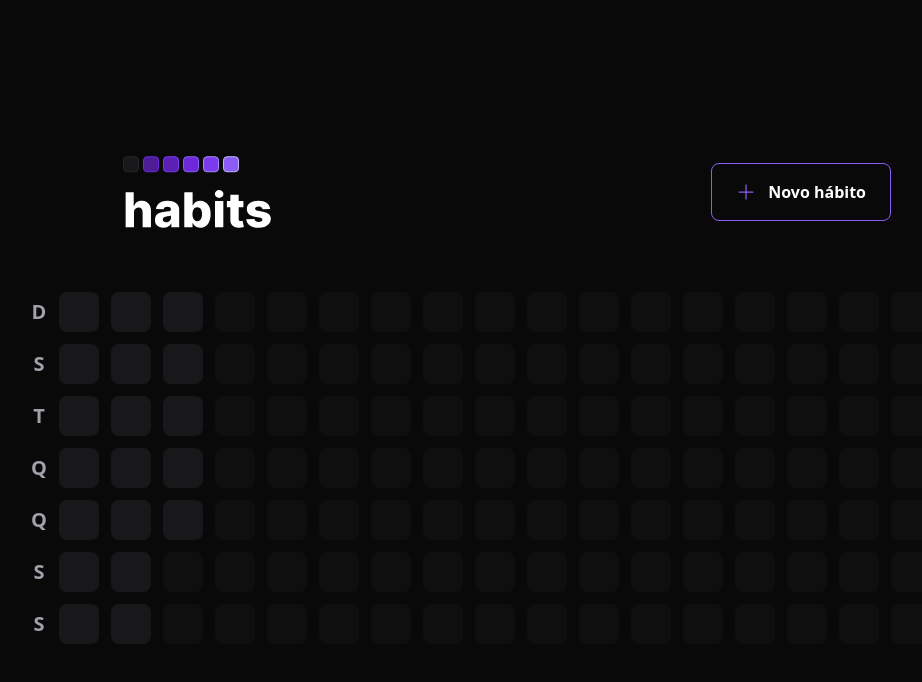
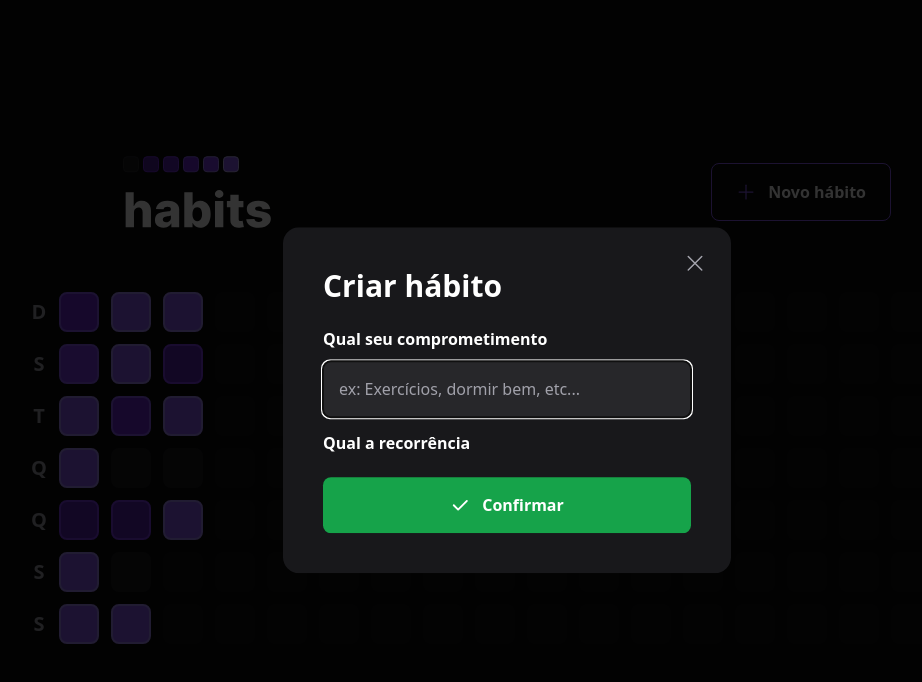
Before and after one commit to flaviosenne/nlw-setup, a React (Vite) app in the folder frontend/: page / in a window 1280 px wide. Both pictures are taken after a click on the button "Novo hábito". Shown: the top 682 px of the page, without its empty margins (133-1055 px from the left). Built offline with nearby package versions, Linux system fonts and the light colour scheme.

Commit message:
criar componente de modal da criação de habito utilizar biblioteca do radix para acessibilidade criar componente de barra de progresso estilizar de forma dinamica cada quadradinho dependendo do progresso

```diff
--- a/frontend/package.json
+++ b/frontend/package.json
@@ -9,6 +9,9 @@
     "preview": "vite preview"
   },
   "dependencies": {
+    "@radix-ui/react-dialog": "^1.0.2",
+    "@radix-ui/react-popover": "^1.0.3",
+    "clsx": "^1.2.1",
     "dayjs": "^1.11.7",
     "phosphor-react": "^1.4.1",
     "react": "^18.2.0",
--- a/frontend/src/components/HabitDay.tsx
+++ b/frontend/src/components/HabitDay.tsx
@@ -1,9 +1,40 @@
+import * as Popover from '@radix-ui/react-popover'
+import { ProgressBar } from './ProgressBar'
+import clsx from 'clsx'
+
 interface HabitProps {
     completed: number
+    amount: number
 }
 
-export function HabitDay() {
+export function HabitDay(props: HabitProps) {
+
+    const completedPercentage = Math.round((props.completed / props.amount) * 100)
+
     return (
-        <div className="w-10 h-10 bg-zinc-900 border-2 border-zinc-900 rounded-lg "></div>
+        <Popover.Root>
+            <Popover.Trigger className={clsx('w-10 h-10 border-2 rounded-lg ', {
+                'bg-zinc-900  border-zinc-900': completedPercentage === 0,
+                'bg-violet-900 border-violet-700': completedPercentage > 0 && completedPercentage < 20,
+                'bg-violet-800 border-violet-600': completedPercentage >= 20 && completedPercentage < 40,
+                'bg-violet-700 border-violet-500': completedPercentage >= 40 && completedPercentage < 60,
+                'bg-violet-600 border-violet-500': completedPercentage >= 60 && completedPercentage < 80,
+                'bg-violet-500 border-violet-400': completedPercentage >= 80,
+            })}
+            />
+
+            <Popover.Portal>
+
+                <Popover.Content className='min-w-[320px] p-6 rounded-2xl bg-zinc-900 flex flex-col'>
+                    <span className='font-semibold text-zinc-400'>terça-feira</span>
+                    <span className='mt-1 font-extrabold leading-tight text-3xl'>17/01</span>
+
+                    <ProgressBar progress={completedPercentage} />
+                    <Popover.Arrow height={8} width={16} className='fill-zinc-900' />
+                </Popover.Content>
+
+            </Popover.Portal>
+
+        </Popover.Root>
     )
 }
--- a/frontend/src/components/Header.tsx
+++ b/frontend/src/components/Header.tsx
@@ -1,19 +1,47 @@
-import { Plus } from 'phosphor-react'
+import { Plus, X } from 'phosphor-react'
+import * as Dialog from '@radix-ui/react-dialog'
+import { useState } from 'react'
 
 import logoImage from '../assets/logo.svg'
+import { NewHabitForm } from './NewHabitForm'
 
-export function Header(){
+export function Header() {
+
+
+
   return (
     <div className='w-full max-w-3xl mx-auto flex items-center justify-between'>
       <img src={logoImage} alt='Habit' />
 
-          <button
+      <Dialog.Root>
+
+        <Dialog.Trigger
           className='border border-violet-500 font-semibold rounded-lg px-6 py-4 flex items-center gap-3 hover:border-violet-300'
           type='button'
         >
-            <Plus size={20} className='text-violet-500'/>
+          <Plus size={20} className='text-violet-500' />
           Novo hábito
-          </button>
+        </Dialog.Trigger>
+
+        <Dialog.Portal>
+          <Dialog.Overlay className='w-screen h-screen bg-black/80 fixed inset-0' />
+
+          <Dialog.Content className='absolute p-10 bg-zinc-900 rounded-2xl w-full max-w-md top-1/2 left-1/2 -translate-x-1/2 -translate-y-1/2'>
+
+            <Dialog.Close className='absolute right-6 top-6 text-zinc-400 hover:text-zinc-200'>
+              <X size={24} aria-label='Fechar' />
+            </Dialog.Close>
+
+            <Dialog.Title className='text-3xl leading-tight font-extrabold'>
+              Criar hábito
+            </Dialog.Title>
+
+            <NewHabitForm />
+
+          </Dialog.Content>
+        </Dialog.Portal>
+
+      </Dialog.Root>
 
     </div>
   )
--- /dev/null
+++ b/frontend/src/components/NewHabitForm.tsx
@@ -0,0 +1,17 @@
+import { Check } from "phosphor-react";
+
+export function NewHabitForm() {
+    return (
+        <form className="w-full flex flex-col mt-6">
+
+            <label className="font-semibold leading-tight" htmlFor="title">Qual seu comprometimento</label>
+            <input className="p-4 rounded-lg mt-3 bg-zinc-800 text-white placeholder:text-zinc-400" type="text" id="title" placeholder="ex: Exercícios, dormir bem, etc..." autoFocus />
+
+            <label  className="font-semibold leading-tight mt-4" htmlFor="">Qual a recorrência</label>
+            <button type="submit" className="mt-6 rounded-lg p-4 flex items-center justify-center gap-3 font-semibold bg-green-600 hover:bg-green-500">
+                <Check size={20} weight="bold"/>
+                Confirmar
+            </button>
+        </form>
+    )
+}
--- /dev/null
+++ b/frontend/src/components/ProgressBar.tsx
@@ -0,0 +1,21 @@
+interface Props {
+    progress: number
+}
+
+export function ProgressBar(props: Props) {
+    const progressStyles = {
+        width: `${props.progress}%`
+    }
+    return (
+        <div className='h-3 rounded-xl bg-zinc-700 w-full mt-4 '>
+            <div
+                role='progressbar'
+                aria-label='Progresso de hábitos completados nesse dia'
+                aria-valuenow={props.progress}
+                className='h-3 rounded-xl bg-violet-600'
+                style={progressStyles}
+                ></div>
+        </div>
+
+    )
+}
--- a/frontend/src/components/SummaryTable.tsx
+++ b/frontend/src/components/SummaryTable.tsx
@@ -22,7 +22,11 @@
             <div className="grid grid-rows-7 grid-flow-col gap-3">
                 {summaryDates.map(date => {
                     return (
-                        <HabitDay key={date.toString()} />
+                        <HabitDay
+                            key={date.toString()}
+                            amount={5}
+                            completed={Math.round(Math.random() * 5)}
+                        />
                     )
                 })}
 
```
Also changed, not shown: 1 other file (tests, documents, lock files or other folders). Lines whose indentation alone changed are shown as unchanged.
